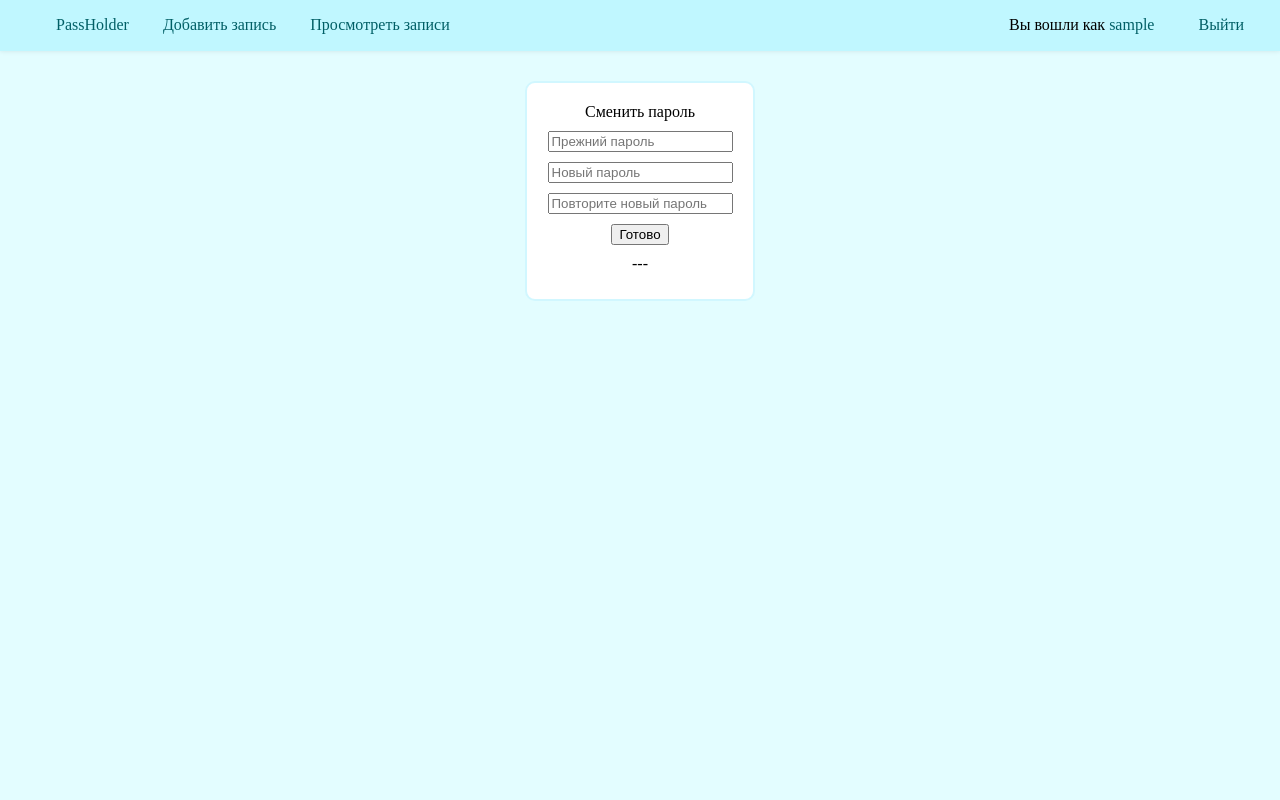
After one commit to Perpure/Passholder, a Django app: page /userpage/ in a window 1280 px wide. The commit adds this page. Run offline with Django 3.2, Linux system fonts and the light colour scheme; the visitor is signed in with stand-in values (Sample User, id 1).

Commit message:
added userpage with ChangePassForm

```diff
--- a/passes/forms.py
+++ b/passes/forms.py
@@ -21,3 +21,8 @@ class AuthForm(forms.Form):
 class FindForm(forms.Form):
     source = forms.CharField(max_length=100, required=False, widget=forms.TextInput(attrs={'placeholder': 'Поиск по ресурсу'}))
     login = forms.CharField(max_length=100, required=False, widget=forms.TextInput(attrs={'placeholder': 'Поиск по логину'}))
+
+class ChangePassForm(forms.Form):
+    passwordold = forms.CharField(max_length=100, widget=forms.PasswordInput(attrs={'placeholder': 'Прежний пароль'}))
+    password = forms.CharField(max_length=100, widget=forms.PasswordInput(attrs={'placeholder': 'Новый пароль'}),  min_length=8)
+    password2 = forms.CharField(max_length=100, widget=forms.PasswordInput(attrs={'placeholder': 'Повторите новый пароль'}),  min_length=8)
--- a/passes/templates/base.html
+++ b/passes/templates/base.html
@@ -19,7 +19,7 @@
         </ul>
         <ul class="auth">
             {% if request.user.is_authenticated %}
-            <li>Вы&nbsp;вошли&nbsp;как&nbsp;{{ request.user.username }}
+            <li>Вы&nbsp;вошли&nbsp;как&nbsp;<a href="{% url 'passes:userpage'%}">{{ request.user.username }}</a></li>
             <li class="auth"><a href="{% url 'passes:logout'%}">Выйти</a></li>
             {% else %}
             <li class="auth"><a href="{% url 'passes:reg'%}">Регистрация</a></li>
--- a/passes/templates/passes/get_info.html
+++ b/passes/templates/passes/get_info.html
@@ -18,7 +18,7 @@
     </ul>
     <ul class="auth">
         {% if request.user.is_authenticated %}
-        <li>Вы&nbsp;вошли&nbsp;как&nbsp;{{ request.user.username }}
+        <li>Вы&nbsp;вошли&nbsp;как&nbsp;<a href="{% url 'passes:userpage'%}">{{ request.user.username }}</a></li>
         <li class="auth"><a href="{% url 'passes:logout'%}">Выйти</a></li>
         {% else %}
         <li class="auth"><a href="{% url 'passes:reg'%}">Регистрация</a></li>
--- /dev/null
+++ b/passes/templates/passes/userpage.html
@@ -0,0 +1,32 @@
+{% extends "base.html" %}
+{% block content %}
+<div class="content">
+    <div class="boxc" align="center">
+        <div class="FieldWrapper">Сменить пароль</div>
+        <form action="{% url 'passes:userpage'%}" method="post">
+            {% csrf_token %}
+            <div class="FieldWrapper">
+                {{ form.non_field_errors }}
+            </div>
+            <div class="FieldWrapper">
+                {{ form.passwordold.errors }}
+                {{ form.passwordold }}
+            </div>
+            <div class="FieldWrapper">
+                {{ form.password.errors }}
+                {{ form.password }}
+            </div>
+            <div class="FieldWrapper">
+                {{ form.password2.errors }}
+                {{ form.password2 }}
+            </div>
+            <div class="FieldWrapper">
+                <input type="submit" value="Готово" />
+            </div>
+            {% if msg %}
+                <div class="FieldWrapper">{{msg}}</div>
+            {% endif %}
+        </form>
+    </div>
+</div>
+{% endblock %}
--- a/passes/urls.py
+++ b/passes/urls.py
@@ -13,4 +13,5 @@ urlpatterns = [
     url(r'^ajax/json/$', views.get_json),
     url(r'^delete_info/$', views.delete_info, name='delete_info'),
     url(r'^download_info/&', views.download_info, name='download_info'),
+    url(r'^userpage/$', views.userpage, name='userpage'),
 ]
--- a/passes/views.py
+++ b/passes/views.py
@@ -1,13 +1,14 @@
 from django.shortcuts import render, redirect
 from Crypto.Cipher import AES
 from .models import Pass_info, Crypto
-from .forms import PassForm, RegForm, AuthForm, FindForm
+from .forms import PassForm, RegForm, AuthForm, FindForm, ChangePassForm
 from django.db import IntegrityError
 from django.utils import timezone
 from django.conf import settings
 from django.http import HttpResponseRedirect, JsonResponse, HttpResponse
 from django.contrib.auth.models import User
 from django.contrib.auth import authenticate, logout, login
+from django.contrib.auth.hashers import check_password
 from django.contrib.auth.decorators import login_required
 from django.core.paginator import Paginator, EmptyPage, PageNotAnInteger
 
@@ -335,7 +336,7 @@ def auth(request):
                                                                 'title': 'Вход'})
             else:
                 return render(request, 'passes/auth.html', {'form': form,
-                                                            'errormsg': "Введенные данные неверны",
+                                                            'errormsg': "Введенные данные неверные",
                                                             'title': 'Вход'})
     else:
         form = AuthForm()
@@ -343,6 +344,38 @@ def auth(request):
                                                 'errormsg': "",
                                                 'title': 'Вход'})
 
+@login_required(login_url='/auth/')
+def userpage(request):
+    if request.method == 'POST':
+        form = ChangePassForm(request.POST)
+        if form.is_valid():
+            passwordold = form.cleaned_data['passwordold']
+            password = form.cleaned_data['password']
+            password2 = form.cleaned_data['password2']
+            if check_password(passwordold, request.user.password):
+                if password == password2:
+                    request.user.set_password(password)
+                    ulogin = request.user.username
+                    request.user.save()
+                    user = authenticate(username=ulogin, password=password)
+                    login(request, user)
+                    return render(request, 'passes/userpage.html', {'form': ChangePassForm(),
+                                                                    'msg': 'Ваш пароль успешно сменен',
+                                                                    'title': request.user.username})
+                else:
+                    return render(request, 'passes/userpage.html', {'form': ChangePassForm(),
+                                                                    'msg': 'Пароли не совпадают',
+                                                                    'title': request.user.username})
+            else:
+                return render(request, 'passes/userpage.html', {'form': ChangePassForm(),
+                                                                'msg': 'Неверный пароль',
+                                                                'title': request.user.username})
+    else:
+        form = ChangePassForm()
+    return render(request, 'passes/userpage.html', {'form': ChangePassForm(),
+                                                    'msg': '---',
+                                                    'title': request.user.username})
+
 def logoutview(request):
     logout(request)
     return HttpResponseRedirect('/')
```
